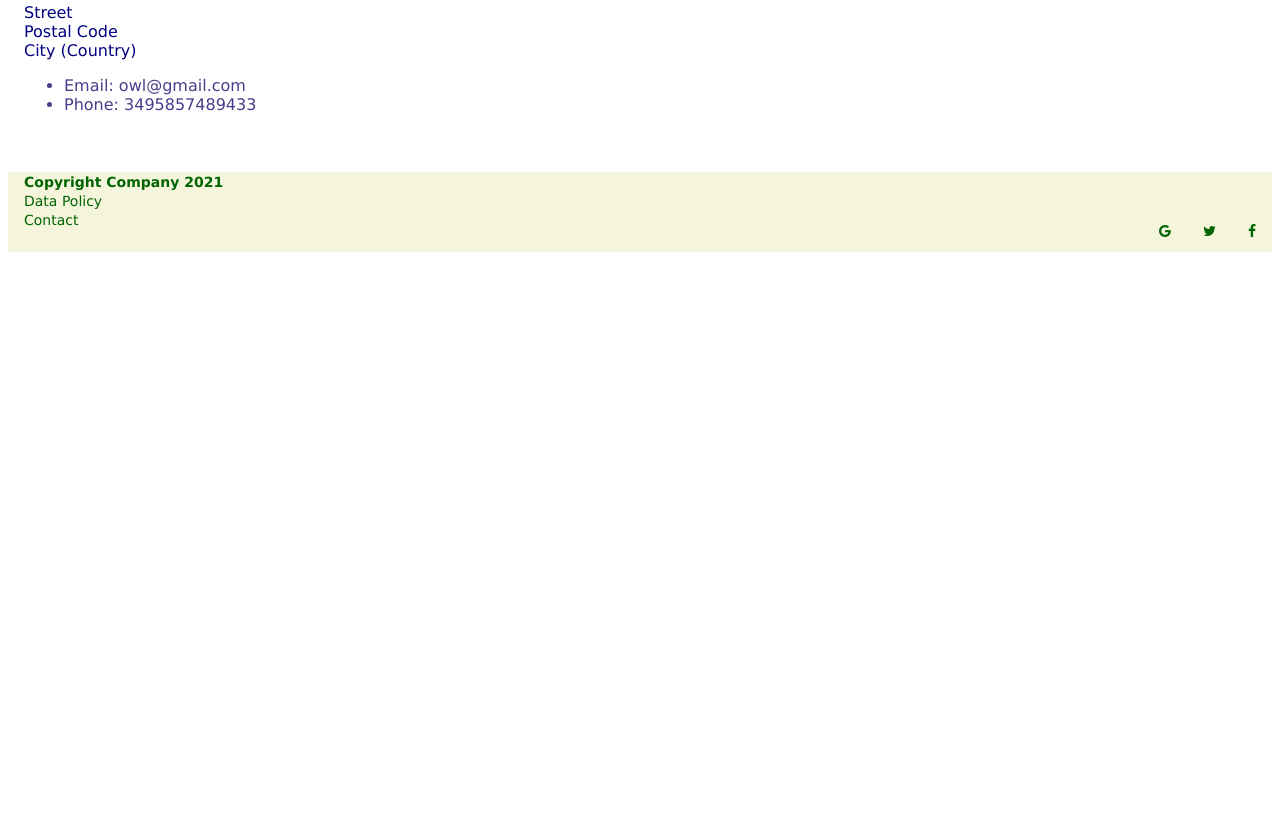
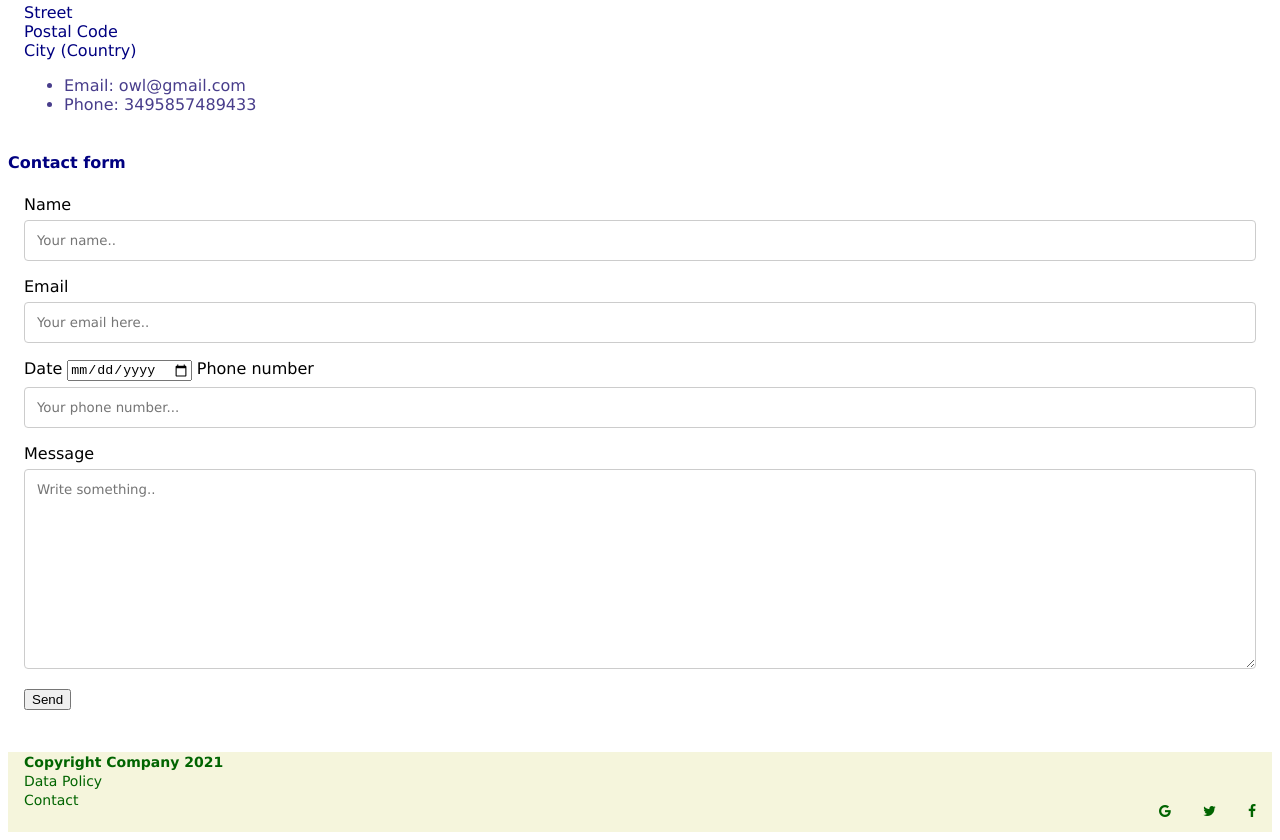
Before and after one commit to guillemmiro97/DEW-MockUp, a plain HTML site: page contact.html in a window 1280 px wide. Shown: the part 381-1221 px from the top of the page. Before the commit the page ends 800 px from the top, so only its background shows below. Drawn offline with Linux system fonts and the light colour scheme.

Commit message:
Finished the mock-up project implementing the contact.html form.

```diff
--- a/contact.html
+++ b/contact.html
@@ -32,6 +32,29 @@
     </div>
 </div>
 
+<h4>Contact form</h4>
+<div class="container">
+    <form>
+        <label for="fname">Name</label>
+        <input type="text" id="fname" name="firstname" placeholder="Your name..">
+
+        <label for="email">Email</label>
+        <input type="text" id="email" name="email" placeholder="Your email here..">
+
+        <label for="date">Date</label>
+        <input type="date" id="date" name="date" placeholder="Date of today...">
+
+        <label for="phone">Phone number</label>
+        <input type="text" id="phone" name="phone" placeholder="Your phone number...">
+
+        <label for="subject">Message</label>
+        <textarea id="subject" name="subject" placeholder="Write something.." style="height:200px"></textarea>
+
+        <input type="submit" value="Send">
+
+    </form>
+</div>
+
 <footer>
     <div class="botnav">
         <a><b>Copyright Company 2021</b></a>
--- a/css/style.css
+++ b/css/style.css
@@ -217,3 +217,19 @@ a:active {
     font-family: Verdana, sans-serif;
     color: navy;
 }
+
+input[type=text], select, textarea {
+    width: 100%;
+    padding: 12px;
+    border: 1px solid #ccc;
+    border-radius: 4px;
+    box-sizing: border-box;
+    margin-top: 6px;
+    margin-bottom: 16px;
+    resize: vertical;
+    font-family: Verdana, sans-serif;
+}
+
+form {
+    font-family: Verdana, sans-serif;
+}
```
Also changed, not shown: basket.html (+2 -0 lines).
